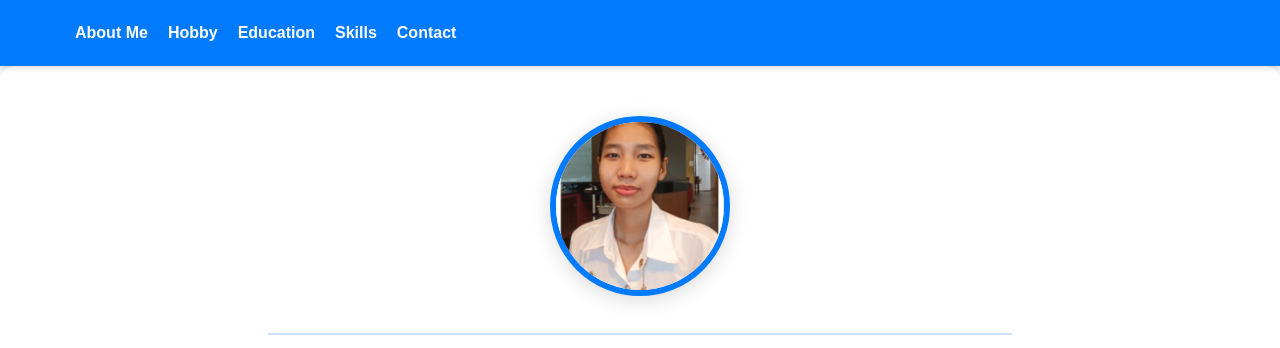
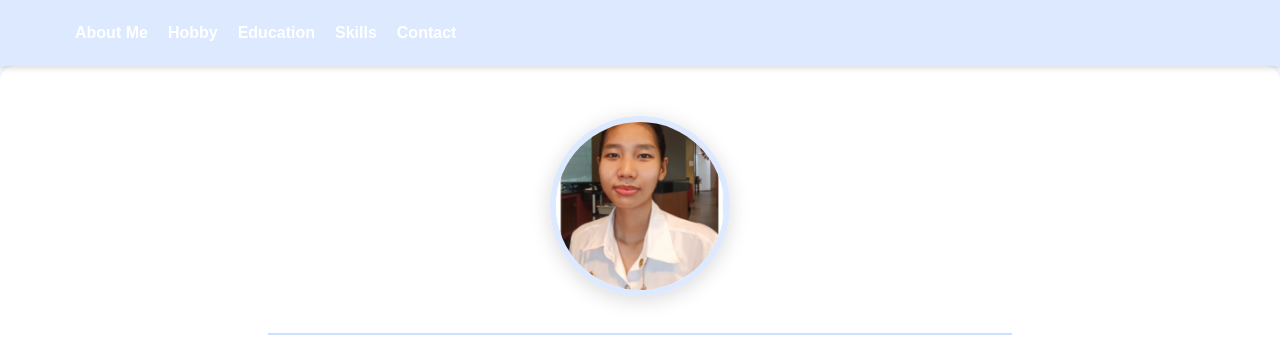
Before and after one commit to 6752100039/Resume, a plain HTML site: page index.html in a window 1280 px wide. Shown: the top 348 px of the page. Drawn offline with Linux system fonts and the light colour scheme.

Commit message:
Update style.css

```diff
--- a/style.css
+++ b/style.css
@@ -18,7 +18,7 @@ header {
   justify-content: space-between;
   align-items: center;
   padding: 20px 50px;
-  background-color: #007bff;
+  background-color: #dce9ff;
   color: white;
   box-shadow: 0 2px 6px rgba(0,0,0,0.15);
   position: sticky;
@@ -61,7 +61,7 @@ header {
 }
 
 .navbar a:hover {
-  color: #e0f0ff;
+  color: #a2c2f2;
 }
 
 .hamburger {
@@ -108,7 +108,7 @@ header {
   width: 180px;
   height: 180px;
   border-radius: 50%;
-  border: 6px solid #007bff;
+  border: 6px solid #dce9ff;
   object-fit: cover;
   box-shadow: 0 4px 20px rgba(0,0,0,0.15);
 }
```
